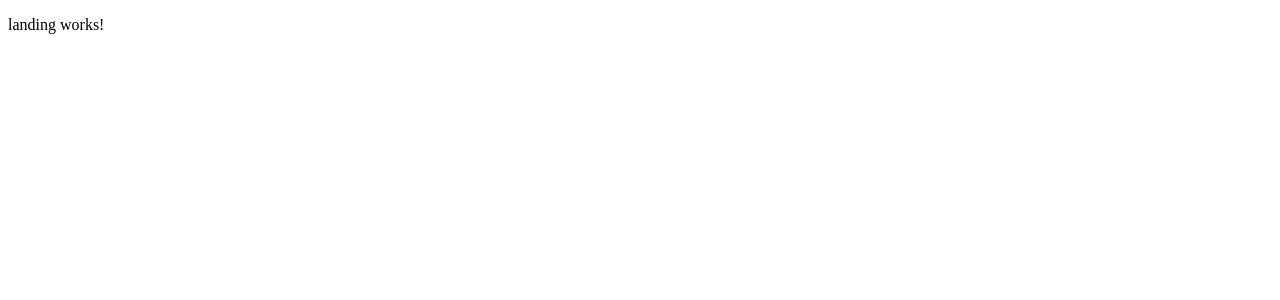
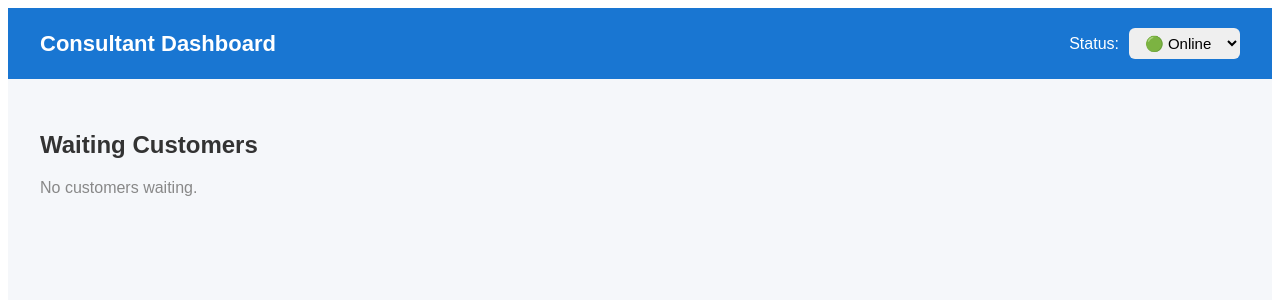
Before and after one commit to eLandoAD/Iskar, an Angular app in the folder eLando-Iskar-Project/: page /consultant/dashboard in a window 1280 px wide. Before the commit this address led to /. Shown: the top 300 px of the page. Built offline with nearby package versions, Linux system fonts and the light colour scheme; no server answers.

Commit message:
feat: enhance consultant dashboard with customer queue management and status updates

```diff
--- a/eLando-Iskar-Project/src/app/app.routes.ts
+++ b/eLando-Iskar-Project/src/app/app.routes.ts
@@ -12,7 +12,6 @@ export const routes: Routes = [
   { path: 'waiting-room', component: WaitingRoom },
   { path: 'call', component: Call },
   { path: 'contact', component: ContactFallback },
-  { path: '**', redirectTo: '' },
   { path: 'consultant/login', component: ConsultantLogin },
   { path: 'consultant/dashboard', component: ConsultantDashboard },
   { path: 'consultant/call', component: ConsultantCall },
--- a/eLando-Iskar-Project/src/app/pages/consultant-dashboard/consultant-dashboard.html
+++ b/eLando-Iskar-Project/src/app/pages/consultant-dashboard/consultant-dashboard.html
@@ -1 +1,35 @@
-<p>consultant-dashboard works!</p>
+<div class="dashboard">
+
+  <header class="dashboard-header">
+    <h1>Consultant Dashboard</h1>
+    <div class="status-control">
+      <span>Status:</span>
+      <select [(ngModel)]="status" (ngModelChange)="onStatusChange($event)">
+        <option value="online">🟢 Online</option>
+        <option value="busy">🟡 Busy</option>
+        <option value="offline">🔴 Offline</option>
+      </select>
+    </div>
+  </header>
+
+  <main class="queue-section">
+    <h2>Waiting Customers</h2>
+
+    <div *ngIf="waitingCustomers.length === 0" class="empty-queue">
+      <p>No customers waiting.</p>
+    </div>
+
+    <div class="customer-card" *ngFor="let customer of waitingCustomers">
+      <div class="customer-info">
+        <span class="source">📄 {{ customer.sourcePage }}</span>
+        <span class="wait-time">⏱ Waiting {{ customer.waitTime }}s</span>
+      </div>
+      <div class="customer-actions">
+        <button class="answer-btn" (click)="answerCall(customer)">Answer</button>
+        <button class="decline-btn" (click)="declineCall(customer)">Decline</button>
+      </div>
+    </div>
+
+  </main>
+
+</div>
--- a/eLando-Iskar-Project/src/app/pages/consultant-dashboard/consultant-dashboard.scss
+++ b/eLando-Iskar-Project/src/app/pages/consultant-dashboard/consultant-dashboard.scss
@@ -0,0 +1,99 @@
+.dashboard {
+  min-height: 100vh;
+  background: #f5f7fa;
+  font-family: sans-serif;
+}
+
+.dashboard-header {
+  display: flex;
+  align-items: center;
+  justify-content: space-between;
+  padding: 20px 32px;
+  background: #1976d2;
+  color: white;
+
+  h1 {
+    margin: 0;
+    font-size: 22px;
+  }
+
+  .status-control {
+    display: flex;
+    align-items: center;
+    gap: 10px;
+
+    select {
+      padding: 6px 12px;
+      border-radius: 6px;
+      border: none;
+      font-size: 15px;
+      cursor: pointer;
+    }
+  }
+}
+
+.queue-section {
+  padding: 32px;
+
+  h2 {
+    margin-bottom: 20px;
+    color: #333;
+  }
+}
+
+.empty-queue {
+  color: #888;
+  font-size: 16px;
+}
+
+.customer-card {
+  display: flex;
+  align-items: center;
+  justify-content: space-between;
+  background: white;
+  border-radius: 10px;
+  padding: 18px 24px;
+  margin-bottom: 14px;
+  box-shadow: 0 2px 6px rgba(0,0,0,0.08);
+
+  .customer-info {
+    display: flex;
+    flex-direction: column;
+    gap: 6px;
+
+    .source {
+      font-weight: 600;
+      color: #333;
+    }
+
+    .wait-time {
+      font-size: 13px;
+      color: #888;
+    }
+  }
+
+  .customer-actions {
+    display: flex;
+    gap: 10px;
+
+    button {
+      padding: 8px 20px;
+      border: none;
+      border-radius: 6px;
+      font-size: 14px;
+      cursor: pointer;
+    }
+
+    .answer-btn {
+      background: #43a047;
+      color: white;
+      &:hover { background: #388e3c; }
+    }
+
+    .decline-btn {
+      background: #e53935;
+      color: white;
+      &:hover { background: #c62828; }
+    }
+  }
+}
--- a/eLando-Iskar-Project/src/app/pages/consultant-dashboard/consultant-dashboard.ts
+++ b/eLando-Iskar-Project/src/app/pages/consultant-dashboard/consultant-dashboard.ts
@@ -1,11 +1,73 @@
-import { Component } from '@angular/core';
+import { Component, OnInit, OnDestroy } from '@angular/core';
+import { CommonModule } from '@angular/common';
+import { FormsModule } from '@angular/forms';
+import { Router } from '@angular/router';
+import { ConsultantSignaling } from '../../services/consultant-signaling';
+import { Subscription } from 'rxjs';
+
+interface WaitingCustomer {
+  sessionId: string;
+  sourcePage: string;
+  waitTime: number;
+}
 
 @Component({
   selector: 'app-consultant-dashboard',
-  imports: [],
+  imports: [CommonModule, FormsModule],
   templateUrl: './consultant-dashboard.html',
   styleUrl: './consultant-dashboard.scss',
 })
-export class ConsultantDashboard {
+export class ConsultantDashboard implements OnInit, OnDestroy {
+  status = 'online';
+  waitingCustomers: WaitingCustomer[] = [];
 
+  private msgSub?: Subscription;
+  private timerInterval?: any;
+
+  constructor(
+    private signaling: ConsultantSignaling,
+    private router: Router
+  ) {}
+
+  ngOnInit(): void {
+    // Listen for incoming messages from the backend
+    this.msgSub = this.signaling.messages$.subscribe(msg => {
+      if (msg.type === 'queue-update') {
+        this.waitingCustomers = msg.payload.customers;
+      }
+    });
+
+    // Tick wait times every second
+    this.timerInterval = setInterval(() => {
+      this.waitingCustomers = this.waitingCustomers.map(c => ({
+        ...c,
+        waitTime: c.waitTime + 1,
+      }));
+    }, 1000);
+  }
+
+  onStatusChange(newStatus: string): void {
+    this.signaling.send('status-update', '', { status: newStatus });
+  }
+
+  answerCall(customer: WaitingCustomer): void {
+    this.signaling.send('answer-customer', customer.sessionId, {});
+    // Navigate to the call page, passing the sessionId
+    this.router.navigate(['/consultant/call'], {
+      queryParams: { sessionId: customer.sessionId }
+    });
+  }
+
+  declineCall(customer: WaitingCustomer): void {
+    this.signaling.send('decline-customer', customer.sessionId, {});
+    // Remove from local list
+    this.waitingCustomers = this.waitingCustomers.filter(
+      c => c.sessionId !== customer.sessionId
+    );
+  }
+
+  ngOnDestroy(): void {
+    this.msgSub?.unsubscribe();
+    clearInterval(this.timerInterval);
+  }
 }
--- a/eLando-Iskar-Project/src/app/pages/landing/landing.ts
+++ b/eLando-Iskar-Project/src/app/pages/landing/landing.ts
@@ -1,5 +1,4 @@
 import { Component } from '@angular/core';
-import { Signaling } from '../../services/signaling';
 
 @Component({
   selector: 'app-landing',
@@ -7,12 +6,4 @@ import { Signaling } from '../../services/signaling';
   templateUrl: './landing.html',
   styleUrl: './landing.scss',
 })
-export class Landing {
-
-  constructor(private signaling: Signaling) { }
-
-  ngOnInit() {
-    this.signaling.connect('test-session-1');
-    this.signaling.messages$.subscribe(msg => console.log('received', msg));
-  }
-}
+export class Landing {}
```
